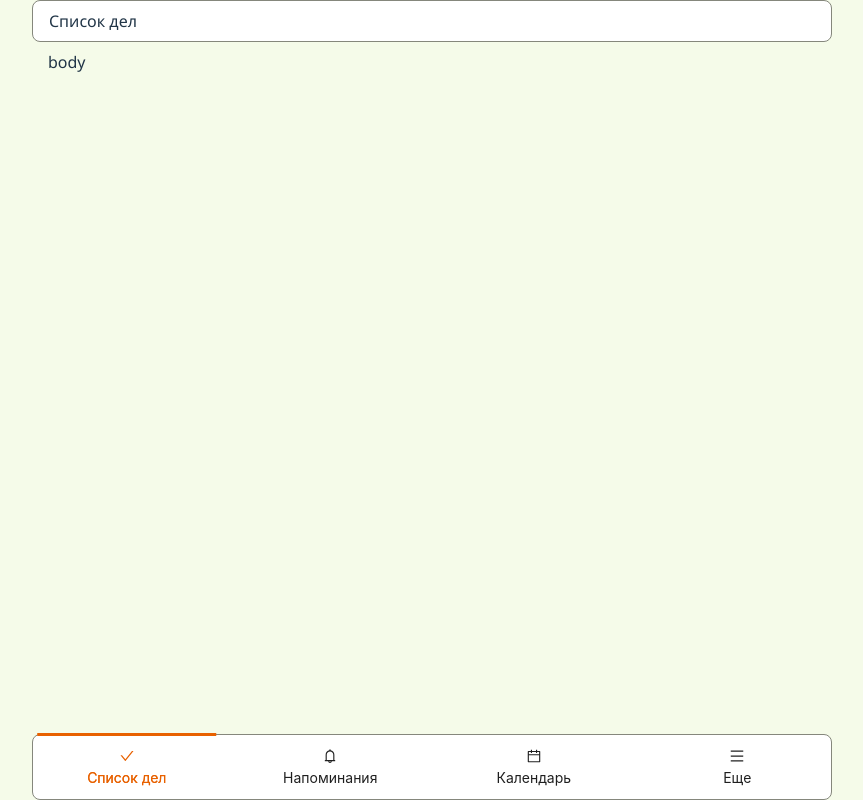
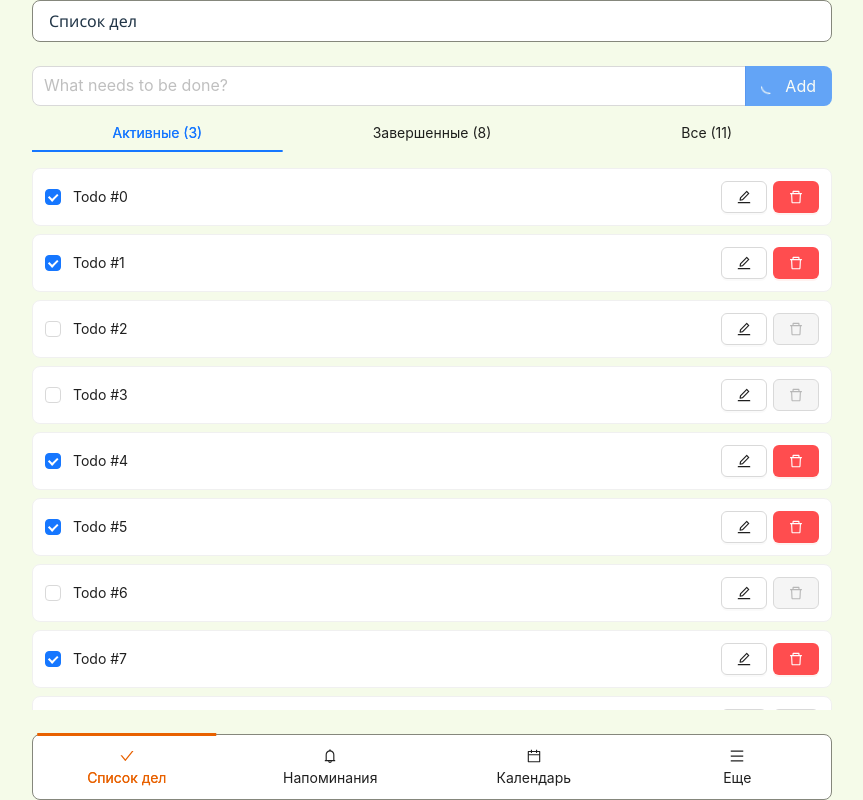
Before and after one commit to retho/todoapp-pwa, a React (Vite) app: page /todos in a window 1280 px wide. Shown: the whole page, without its empty margins (208-1071 px from the left). Built offline with nearby package versions, Linux system fonts and the light colour scheme.

Commit message:
[] <PageMainTodos /> layout

```diff
--- a/src/pages/PageMain/PageMain.module.scss
+++ b/src/pages/PageMain/PageMain.module.scss
@@ -12,6 +12,7 @@
 
   display: flex;
   flex-direction: column;
+  gap: 16px;
 
   &__header {
     padding: 0.5rem 1rem;
@@ -22,7 +23,7 @@
 
     background-color: #fff;
     border-radius: 8px;
-    border: 1px solid $global-palette-border;
+    border: 1px solid $global-palette-border-strong;
   }
 
   &__footer {
@@ -30,7 +31,7 @@
 
     background-color: #fff;
     border-radius: 8px;
-    border: 1px solid $global-palette-border;
+    border: 1px solid $global-palette-border-strong;
 
     & > div {
       position: relative;
@@ -56,7 +57,7 @@
     inset: 0;
     overflow-y: auto;
 
-    padding: 0.5rem 1rem;
+    padding: 0.5rem 0;
   }
 }
 
--- a/src/pages/PageMain/PageMain.tsx
+++ b/src/pages/PageMain/PageMain.tsx
@@ -1,12 +1,13 @@
 import { bem } from 'src/corelib/bem'
 import styles from './PageMain.module.scss'
-import type { InferArrayElement } from 'src/corelib/common';
+import { assertNever, type InferArrayElement } from 'src/corelib/common';
 import { useMemo, type ComponentProps, type ReactNode } from 'react';
 import { BellOutlined, CalendarOutlined, CheckOutlined, MenuOutlined } from '@ant-design/icons';
 import { Tabs } from 'antd';
 import type { RouteHref } from 'src/corelib/router/core';
 import { appHref, routes } from 'src/router/routes';
 import { RouteLink } from 'src/corelib/router/react-components';
+import { PageMainTodos } from './PageMainTodos';
 
 const enumSubpage = ['todos', 'reminders', 'calendar', 'extras'] as const;
 type Subpage = InferArrayElement<typeof enumSubpage>;
@@ -76,7 +77,15 @@ export const PageMain = ({ subpage }: Props) => {
     <div className={css()}>
       <div className={css('header')}>{subpage2label[subpage]}</div>
       <div className={css('bodyWrapper')}>
-        <div className={css('body')}>body</div>
+        <div className={css('body')}>
+          {(() => {
+            if (subpage === 'todos') return <PageMainTodos />;
+            if (subpage === 'reminders') return <div>not implemented yet</div>;
+            if (subpage === 'calendar') return <div>not implemented yet</div>;
+            if (subpage === 'extras') return <div>not implemented yet</div>;
+            return assertNever(subpage);
+          })()}
+        </div>
       </div>
       <div className={css('footer')}>
         <SubpageSelector
--- /dev/null
+++ b/src/pages/PageMain/PageMainTodos.module.scss
@@ -0,0 +1,69 @@
+
+.PageMainTodos {
+  height: 100%;
+  display: grid;
+  grid-template-columns: 1fr;
+  grid-template-rows: auto auto 1fr;
+  row-gap: 8px;
+
+  &__list {
+    margin-top: 8px;
+    overflow: auto;
+
+    display: flex;
+    flex-direction: column;
+    gap: 8px;
+  }
+}
+
+.TodoItem {
+  display: grid;
+  grid-auto-flow: column;
+  grid-template-columns: auto 1fr auto;
+  column-gap: 12px;
+  align-items: center;
+
+  &__controls {
+    display: flex;
+    flex-direction: row;
+    align-items: center;
+    gap: 6px;
+  }
+}
+
+.PageMainTodosTabSelector {
+  :global {
+    .ant-tabs-nav {
+      margin-bottom: 0;
+
+      &:before {
+        display: none;
+      }
+    }
+
+    .ant-tabs-nav-list.ant-tabs-nav-list {
+      width: 100%;
+      display: grid;
+      grid-auto-flow: column;
+      grid-auto-columns: 1fr;
+      gap: 24px;
+    }
+
+    .ant-tabs-tab.ant-tabs-tab.ant-tabs-tab {
+      position: relative;
+      margin: unset;
+      justify-content: center;
+
+      // &:hover {
+      //   color: $global-palette-primary-lighter;
+      // }
+
+      // .ant-tabs-tab-btn:active {
+      //   color: $global-palette-primary;
+      // }
+      // &.ant-tabs-tab-active .ant-tabs-tab-btn {
+      //   color: $global-palette-primary;
+      // }
+    }
+  }
+}
--- /dev/null
+++ b/src/pages/PageMain/PageMainTodos.tsx
@@ -0,0 +1,146 @@
+import { bem } from 'src/corelib/bem'
+import styles from './PageMainTodos.module.scss'
+import { assertNever, type InferArrayElement } from 'src/corelib/common';
+import { useLayoutEffect, useMemo, useState, type ComponentProps, type FormEvent } from 'react';
+import { DeleteOutlined, EditOutlined } from '@ant-design/icons';
+import { Button, Card, Checkbox, Input, Tabs } from 'antd';
+import Search from 'antd/es/input/Search';
+import { range } from 'lodash-es';
+
+const cssTodoItem = bem(styles, 'TodoItem')
+type TodoItemProps = {
+  content: string,
+}
+const TodoItem = ({ content }: TodoItemProps) => {
+  const [todoContent, setTodoContent] = useState('');
+  useLayoutEffect(() => {
+    setTodoContent(content)
+  }, [content])
+
+  const isDone = Math.random() > 0.5
+
+  const [isEditMode, setIsEditMode] = useState(false);
+
+  const handleSubmit = () => {
+    setIsEditMode(false);
+  }
+  const handleFormSubmit = (e: FormEvent<HTMLFormElement>) => {
+    e.preventDefault();
+    handleSubmit()
+  }
+
+  return (
+    <Card size='small'>
+      <div className={cssTodoItem()}>
+        <div><Checkbox checked={isDone} /></div>
+        <div>
+          {isEditMode && (
+            <form onSubmit={handleFormSubmit}>
+              <Input
+                ref={node => node?.focus()}
+                onBlur={handleSubmit}
+                value={todoContent}
+                onChange={e => setTodoContent(e.target.value)}
+                placeholder="What needs to be done?"
+              />
+            </form>
+          )}
+          {!isEditMode && todoContent}
+        </div>
+        <div className={cssTodoItem('controls')}>
+          <Button color='default' variant='outlined' onClick={() => setIsEditMode(true)}>
+            <EditOutlined />
+          </Button>
+          <Button color="danger" variant="solid" disabled={!isDone || isEditMode}>
+            <DeleteOutlined />
+          </Button>
+        </div>
+      </div>
+    </Card>
+  )
+}
+
+const enumPageMainTodosTab = ['active', 'completed', 'all'] as const;
+type PageMainTodosTab = InferArrayElement<typeof enumPageMainTodosTab>;
+
+const cssPageMainTodosTabSelector = bem(styles, 'PageMainTodosTabSelector')
+type PageMainTodosTabSelectorProps = {
+  value: PageMainTodosTab,
+  onChange: (val: PageMainTodosTab) => void,
+}
+const PageMainTodosTabSelector = ({ value, onChange }: PageMainTodosTabSelectorProps) => {
+  const items = useMemo((): ComponentProps<typeof Tabs>['items'] => {
+    return enumPageMainTodosTab.map(key => {
+      const label = (() => {
+        if (key === 'active') {
+          return 'Активные (3)';
+        }
+        if (key === 'completed') {
+          return 'Завершенные (8)';
+        }
+        if (key === 'all') {
+          return 'Все (11)';
+        }
+        return assertNever(key);
+      })()
+
+      return { key, label }
+    })
+  }, [])
+
+  return (
+    <Tabs
+      className={cssPageMainTodosTabSelector()}
+      activeKey={value}
+      onChange={v => onChange(v as PageMainTodosTab)}
+      size='small'
+      centered
+      items={items}
+    />
+  )
+}
+
+type AddNewTodoInputProps = {
+  onAdd: (content: string) => void,
+}
+const AddNewTodoInput = ({ onAdd }: AddNewTodoInputProps) => {
+  const [addNewStr, setAddNewStr] = useState('');
+
+  const handleSubmit = (e: FormEvent<HTMLFormElement>) => {
+    e.preventDefault();
+    setAddNewStr('');
+    onAdd(addNewStr);
+  }
+
+  return (
+    <form onSubmit={handleSubmit}>
+      <Search
+        value={addNewStr}
+        onChange={e => setAddNewStr(e.target.value)}
+        placeholder="What needs to be done?"
+        enterButton="Add"
+        size="large"
+        loading
+      />
+    </form>
+  )
+}
+
+const cssPageMainTodos = bem(styles, 'PageMainTodos')
+export const PageMainTodos = () => {
+  const [tab, setTab] = useState<PageMainTodosTab>('active');
+
+  return (
+    <div className={cssPageMainTodos()}>
+      <div>
+        <AddNewTodoInput onAdd={(content) => void content} />
+      </div>
+      <div>
+        <PageMainTodosTabSelector value={tab} onChange={setTab} />
+      </div>
+      <div className={cssPageMainTodos('list')}>
+        {range(20).map(n => <TodoItem key={n} content={`Todo #${n}`} />)}
+      </div>
+    </div>
+  )
+}
--- a/src/scss/common.scss
+++ b/src/scss/common.scss
@@ -6,5 +6,5 @@
 // * https://coolors.co/e86100-f56600-f5fbe9-85877c
 $global-palette-primary: #E86100;
 $global-palette-primary-lighter: hsl(25, 100%, 62%);
-$global-palette-border: #85877C;
+$global-palette-border-strong: #85877C;
 $global-palette-background: hsl(80, 69%, 95%);
```
